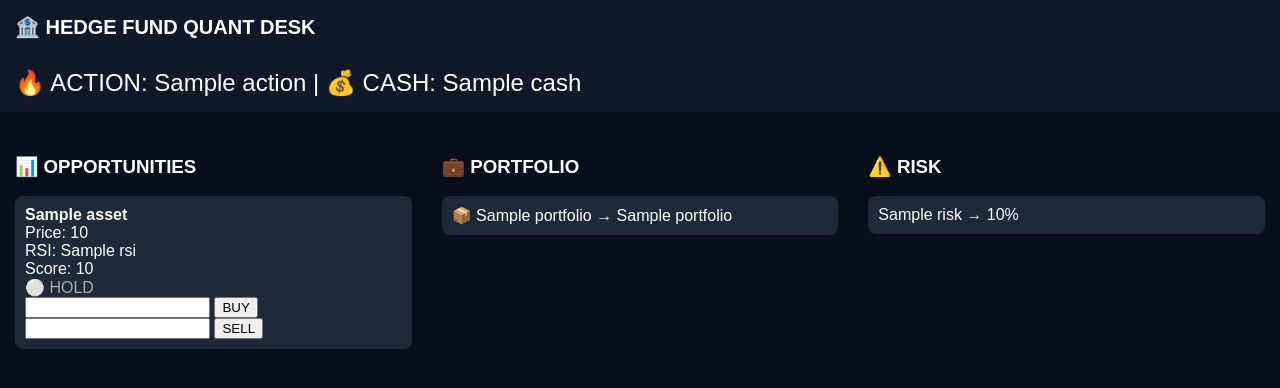
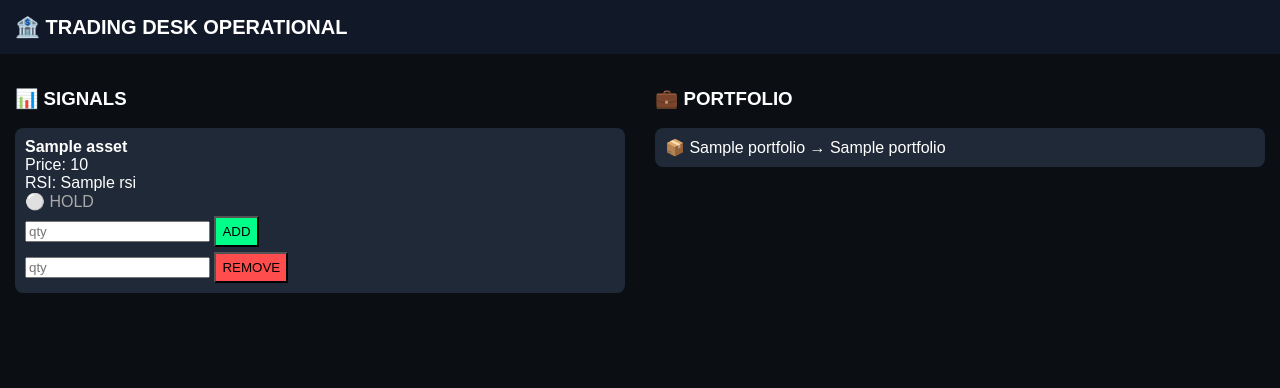
Before and after one commit to Emi202673/investtool-pro, a Flask app: template templates/dashboard.html in a window 1280 px wide. Shown: the top 388 px of the page. Run offline with Flask 3, Linux system fonts and the light colour scheme; the template is opened without the code that fills it: most values are stand-ins (such as "Sample title", 1, 10 or a date in 2020).

Commit message:
Update dashboard.html

```diff
--- a/templates/dashboard.html
+++ b/templates/dashboard.html
@@ -1,13 +1,13 @@
 <!DOCTYPE html>
 <html>
 <head>
-    <title>Hedge Fund Desk</title>
+    <title>Trading Desk</title>
 
     <style>
         body {
             margin:0;
             font-family: Arial;
-            background:#0a0f1c;
+            background:#0b0f14;
             color:white;
         }
 
@@ -18,7 +18,7 @@
             font-weight:bold;
         }
 
-        .grid {
+        .container {
             display:flex;
         }
 
@@ -38,29 +38,27 @@
         .sell { color:#ff4d4d; font-weight:bold; }
         .hold { color:#aaa; }
 
-        .big {
-            font-size:24px;
-            padding:15px;
-            background:#111827;
-            margin-bottom:10px;
+        button {
+            padding:6px;
+            margin-top:5px;
+            cursor:pointer;
         }
+
+        .buybtn { background:#00ff88; }
+        .sellbtn { background:#ff4d4d; }
     </style>
 </head>
 
 <body>
 
-<div class="header">🏦 HEDGE FUND QUANT DESK</div>
+<div class="header">🏦 TRADING DESK OPERATIONAL</div>
 
-<div class="big">
-🔥 ACTION: {{ action }} | 💰 CASH: {{ cash }}
-</div>
-
-<div class="grid">
+<div class="container">
 
     <!-- SIGNALS -->
     <div class="panel">
 
-        <h3>📊 OPPORTUNITIES</h3>
+        <h3>📊 SIGNALS</h3>
 
         {% for s in signals %}
         <div class="card">
@@ -68,7 +66,6 @@
             <b>{{ s.asset }}</b><br>
             Price: {{ s.price }}<br>
             RSI: {{ s.rsi }}<br>
-            Score: {{ s.score }}<br>
 
             {% if s.signal == "BUY" %}
                 <span class="buy">🟢 BUY</span>
@@ -79,15 +76,15 @@
             {% endif %}
 
             <form method="POST" action="/add">
-                <input name="asset" value="{{ s.asset }}" type="hidden">
-                <input name="qty" type="number" step="0.1">
-                <button>BUY</button>
+                <input type="hidden" name="asset" value="{{ s.asset }}">
+                <input type="number" name="qty" step="0.1" placeholder="qty">
+                <button class="buybtn">ADD</button>
             </form>
 
             <form method="POST" action="/remove">
-                <input name="asset" value="{{ s.asset }}" type="hidden">
-                <input name="qty" type="number" step="0.1">
-                <button>SELL</button>
+                <input type="hidden" name="asset" value="{{ s.asset }}">
+                <input type="number" name="qty" step="0.1" placeholder="qty">
+                <button class="sellbtn">REMOVE</button>
             </form>
 
         </div>
@@ -100,20 +97,17 @@
 
         <h3>💼 PORTFOLIO</h3>
 
-        {% for k, v in portfolio.items() %}
-            <div class="card">📦 {{ k }} → {{ v }}</div>
-        {% endfor %}
+        <div class="card">
 
-    </div>
+        {% if portfolio %}
+            {% for k, v in portfolio.items() %}
+                📦 {{ k }} → {{ v }}<br>
+            {% endfor %}
+        {% else %}
+            ⚠️ Portfolio vuoto
+        {% endif %}
 
-    <!-- RISK -->
-    <div class="panel">
-
-        <h3>⚠️ RISK</h3>
-
-        {% for k, v in risk.items() %}
-            <div class="card">{{ k }} → {{ (v*100)|round(2) }}%</div>
-        {% endfor %}
+        </div>
 
     </div>
 
```
